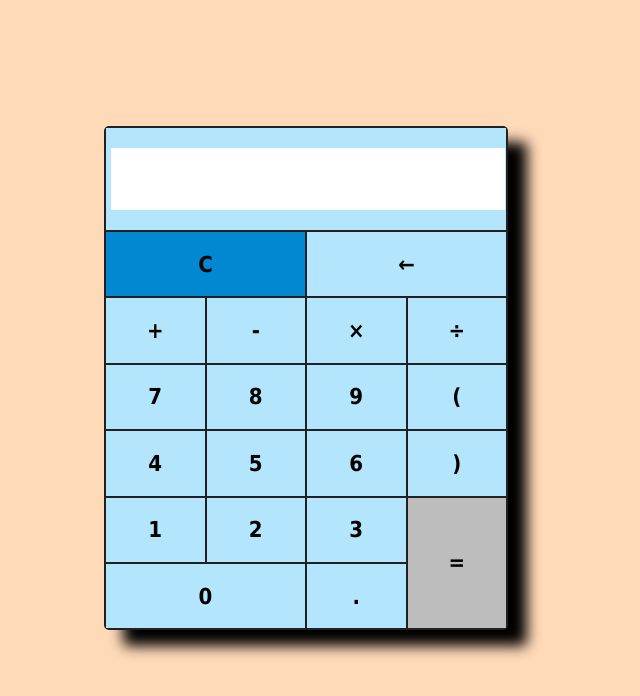
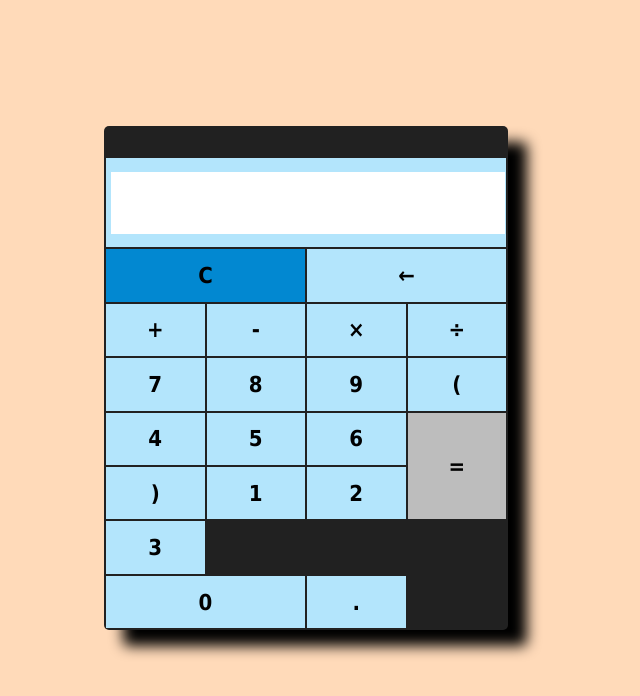
Before and after one commit to artemkulikov/calc, a plain HTML site: page index.html in a window 1280 px wide. Shown: the whole page, without its empty margins (334-974 px from the left). Drawn offline with Linux system fonts and the light colour scheme.

Commit message:
Update index.html

```diff
--- a/index.html
+++ b/index.html
@@ -68,6 +68,9 @@
     <body>
         <main>
            <div class="container">
+               <div id="stena1"></div>
+               <div id="stena2"></div>
+               <div id="stena3"></div>
                <div class="item input">
                    <form name="form">
                        <input type="text" readonly name="textview">
```
